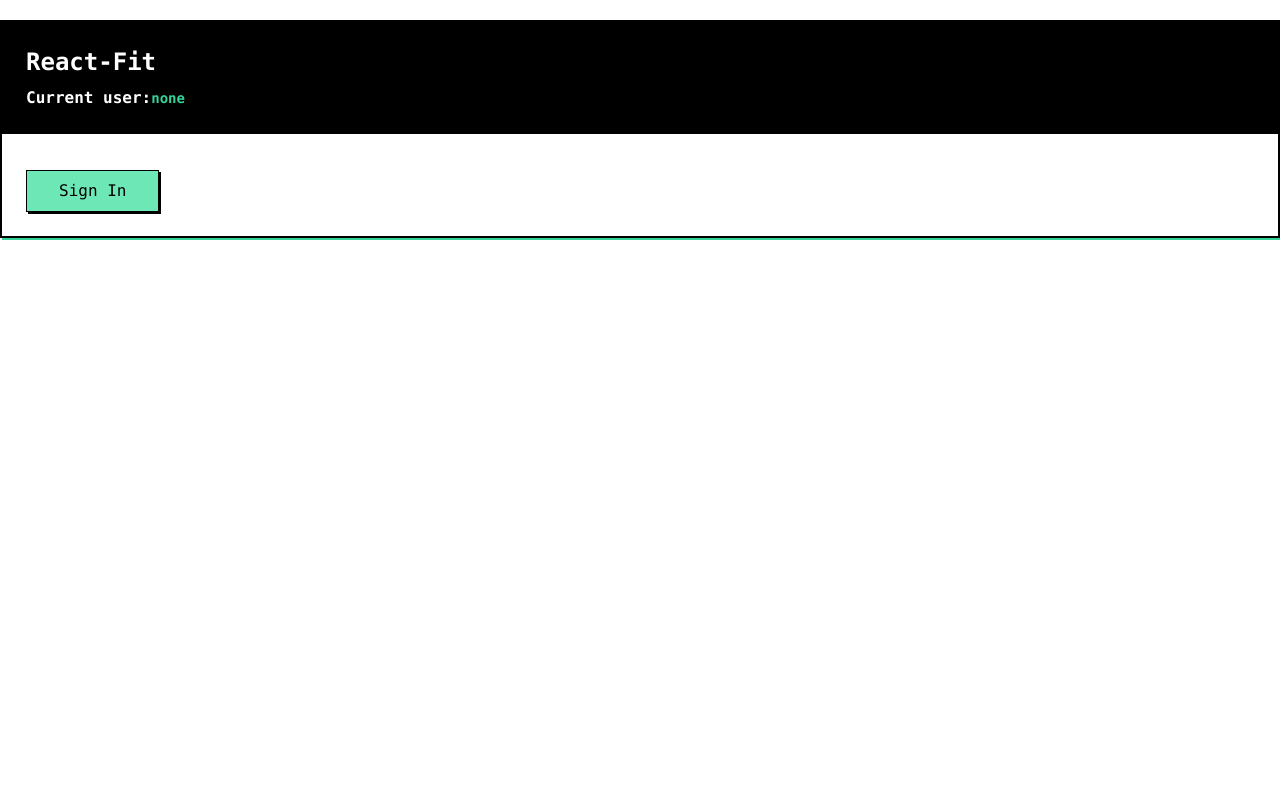
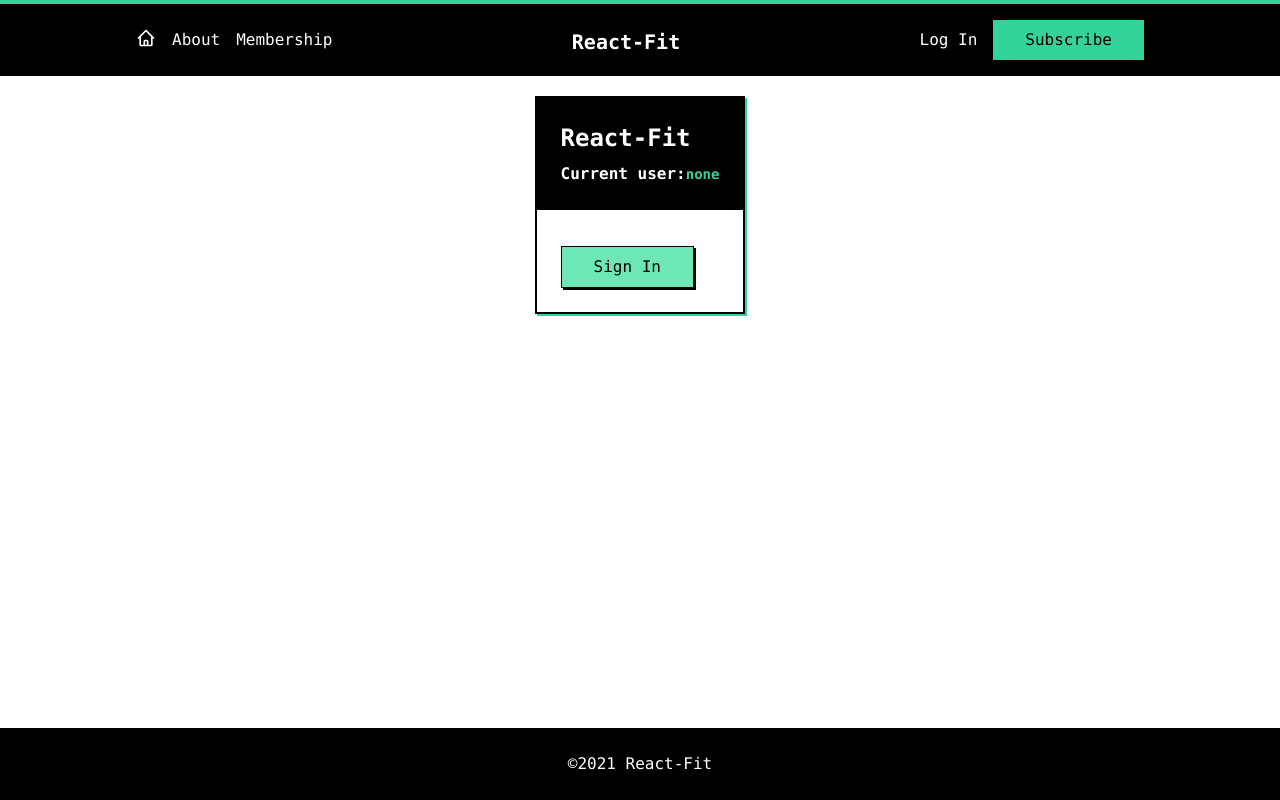
Before and after one commit to andrewgilliland/react-fit, a Next.js app: page / in a window 1280 px wide. Built offline with nearby package versions, Linux system fonts and the light colour scheme; no server answers.

Commit message:
updates page layout

```diff
--- a/components/Navbar.js
+++ b/components/Navbar.js
@@ -55,7 +55,11 @@ export default function Navbar() {
           </Link>
         </div>
         <ul className="hidden md:flex items-center">
-          <li className="mx-2">Log In</li>
+          <li className="mx-2">
+            <Link href="/dashboard">
+              <a>Log In</a>
+            </Link>
+          </li>
           <li className="mx-2 bg-green-400 px-8 py-2 text-black">
             <Link href="/membership">
               <a>Subscribe</a>
--- a/pages/about.js
+++ b/pages/about.js
@@ -1,8 +1,9 @@
 import Head from 'next/head';
+import Layout from '@/components/Layout';
 
 export default function About() {
   return (
-    <div>
+    <Layout>
       <Head>
         <title>About</title>
       </Head>
@@ -11,6 +12,6 @@ export default function About() {
           <h1>A subscription designed for your fitness.</h1>
         </header>
       </main>
-    </div>
+    </Layout>
   );
 }
--- a/pages/index.js
+++ b/pages/index.js
@@ -1,11 +1,13 @@
 import Head from 'next/head';
+
 import { useAuth } from '@/lib/auth';
+import Layout from '@/components/Layout';
 
 export default function Home() {
   const auth = useAuth();
 
   return (
-    <div>
+    <Layout>
       <Head>
         <title>React-Fit</title>
       </Head>
@@ -41,6 +43,6 @@ export default function Home() {
           </div>
         </div>
       </main>
-    </div>
+    </Layout>
   );
 }
--- a/pages/membership.js
+++ b/pages/membership.js
@@ -1,8 +1,9 @@
 import Head from 'next/head';
+import Layout from '@/components/Layout';
 
 export default function About() {
   return (
-    <div>
+    <Layout>
       <Head>
         <title>Membership</title>
       </Head>
@@ -16,6 +17,6 @@ export default function About() {
           </p>
         </header>
       </main>
-    </div>
+    </Layout>
   );
 }
```
